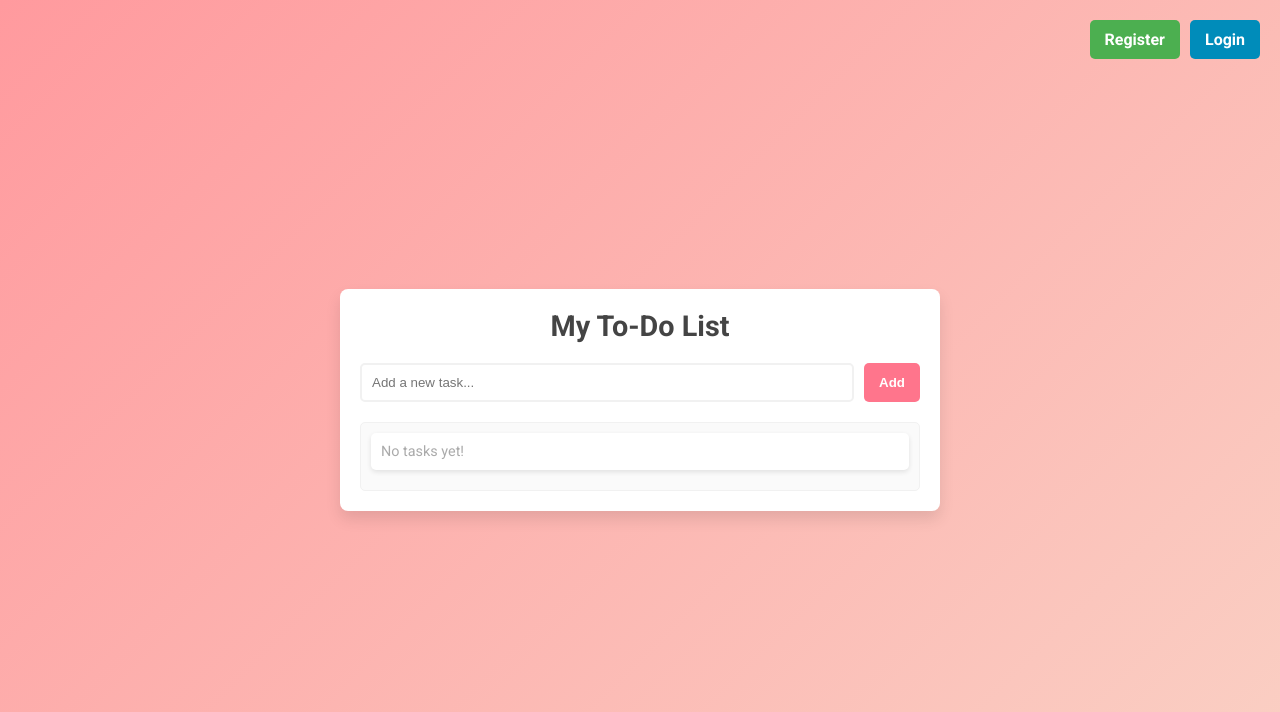
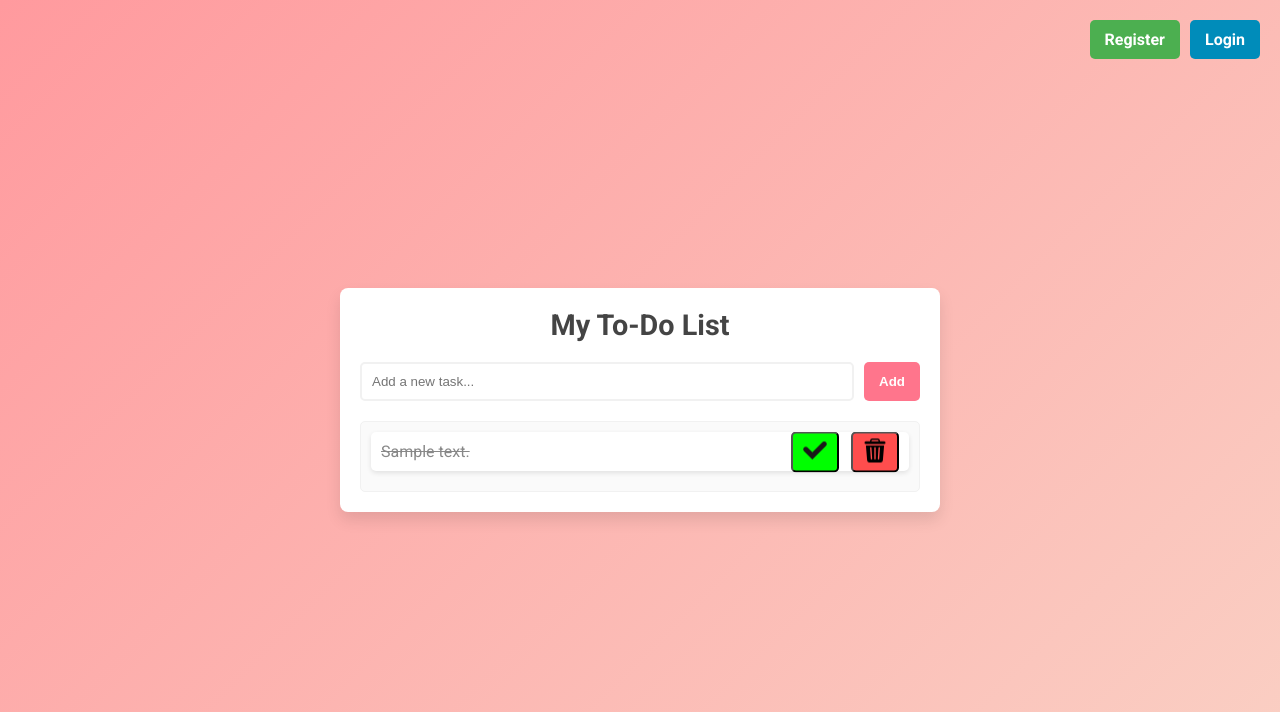
Before and after one commit to AlexeyE1/-to_do_list, a Django app: page / in a window 1280 px wide. Shown: the top 712 px of the page. Run offline with Django 5.2, Linux system fonts and the light colour scheme; a user stored in the database is signed in; tables that the repository leaves empty hold one stand-in row (values such as "Sample post").

Commit message:
added function of deleting and changing task status, and also added styles and js script

```diff
--- a/todolist/main/static/css/main.css
+++ b/todolist/main/static/css/main.css
@@ -166,3 +166,13 @@
     margin: 100px auto;
     text-align: center;
 }
+
+.task-move {
+    position: relative;
+    transition: transform 0.5s ease, top 0.5s ease;
+}
+
+.task_completed {
+    text-decoration: line-through;
+    color: #888;
+}
--- a/todolist/main/static/js/main.js
+++ b/todolist/main/static/js/main.js
@@ -1,34 +1,70 @@
-function addTask() {
-    const taskInput = document.getElementById('taskInput');
-    const taskList = document.getElementById('taskList');
-    const taskValue = taskInput.value.trim();
+document.addEventListener('DOMContentLoaded', function() {
+    const completeButtons = document.querySelectorAll('.complete');
 
-    if (taskValue === '') return;
+    completeButtons.forEach(button => {
+        button.addEventListener('click', function(event) {
+            event.preventDefault(); // Останавливаем стандартное поведение кнопки
 
-    // Remove empty state if present
-    const emptyState = taskList.querySelector('.empty');
-    if (emptyState) emptyState.remove();
+            const taskItem = event.target.closest('li');
+            const taskList = document.getElementById('taskList');
+            const formAction = taskItem.querySelector('form').action;
 
-    // Create new task item
-    const newTask = document.createElement('li');
-    newTask.innerHTML = `
-        <span>${taskValue}</span>
-        <button class="remove" onclick="removeTask(this)">Remove</button>
-    `;
-    taskList.appendChild(newTask);
+            // Используем регулярное выражение для извлечения ID из URL
+            const taskIdMatch = formAction.match(/(\d+)\/$/);
+            const sessionIndexMatch = formAction.match(/session\/(\d+)\/$/);
 
-    taskInput.value = '';
-}
+            let urlPath = '';
 
-function removeTask(button) {
-    const task = button.parentElement;
-    const taskList = task.parentElement;
-    task.remove();
+            // Проверяем, является ли задача задачей из сессии или из базы данных
+            if (sessionIndexMatch) {
+                urlPath = `/change_status/session/${sessionIndexMatch[1]}/`; // Путь для задач из сессии
+            } else if (taskIdMatch) {
+                urlPath = `/change_status/${taskIdMatch[1]}/`; // Путь для задач из базы данных
+            }
 
-    if (taskList.children.length === 0) {
-        const emptyMessage = document.createElement('li');
-        emptyMessage.className = 'empty';
-        emptyMessage.textContent = 'No tasks yet!';
-        taskList.appendChild(emptyMessage);
-    }
-}
+            // Если URL не содержит ID, выходим
+            if (!urlPath) return;
+
+            // Добавляем класс для анимации перемещения
+            taskItem.classList.add('task-move');
+
+            // Если задача не помечена как выполненная
+            if (!taskItem.querySelector('.task_completed')) {
+                taskItem.querySelector('span').classList.add('task_completed');
+
+                // Плавно перемещаем задачу вниз через другие элементы
+                let nextSibling = taskItem.nextElementSibling;
+                let distance = 0;
+
+                // Плавно двигаем задачу вниз через другие элементы
+                const moveDown = setInterval(function() {
+                    if (nextSibling) {
+                        taskItem.style.top = `${distance}px`;
+                        distance += taskItem.offsetHeight + 5; // Двигаем на высоту задачи + небольшой отступ
+                        nextSibling = nextSibling.nextElementSibling;
+                    } else {
+                        // После завершения анимации перемещаем задачу в конец
+                        taskList.appendChild(taskItem);
+                        taskItem.style.top = '0px'; // сбрасываем стиль top
+                        clearInterval(moveDown);
+                    }
+                }, 70); // Увеличиваем интервал, чтобы анимация была медленнее
+
+                // Отправляем запрос на сервер для изменения статуса задачи
+                fetch(urlPath, {
+                    method: 'POST',
+                    headers: {
+                        'Content-Type': 'application/json',
+                        'X-CSRFToken': document.querySelector('[name=csrfmiddlewaretoken]').value // Отправляем csrf токен
+                    },
+                    body: JSON.stringify({ completed: true })
+                })
+                .then(response => response.json())
+                .then(data => {
+                    // Обработка успешного ответа (если нужно)
+                })
+                .catch(error => console.error('Error:', error));
+            }
+        });
+    });
+});
--- a/todolist/main/templates/main/home.html
+++ b/todolist/main/templates/main/home.html
@@ -16,12 +16,26 @@
             {% if session_tasks %}
                 {% for task in session_tasks %}
                     <li>
-                        <span>{{ task.text }}</span>
-                        <form method="POST" action="#" style="display:inline;">
+                        <span {% if task.completed %} class='task_completed' {% endif %}>{{ task.text }}</span>
+                        <form method="POST" action="{% url "main:change_status_session" task.task_counter %}" style="display:inline;">
                             {% csrf_token %}
                             <button type="submit" class="complete"><img src="static/images/check_mark.png" alt=""></button>
                         </form>
-                        <form method="POST" action="#" style="display:inline;">
+                        <form method="POST" action="{% url "main:remove_session_task" task.task_counter %}" style="display:inline;">
+                            {% csrf_token %}
+                            <button type="submit" class="remove"><img src="static/images/trash.png" alt=""></button>
+                        </form>
+                    </li>
+                {% endfor %}
+            {% elif db_tasks %}
+                {% for task in db_tasks %}
+                    <li>
+                        <span {% if task.completed %} class='task_completed' {% endif %}>{{ task.text }}</span>
+                        <form method="POST" action="{% url "main:change_status" task.id %}" style="display:inline;">
+                            {% csrf_token %}
+                            <button type="submit" class="complete"><img src="static/images/check_mark.png" alt=""></button>
+                        </form>
+                        <form method="POST" action="{% url "main:remove_task" task.id %}" style="display:inline;">
                             {% csrf_token %}
                             <button type="submit" class="remove"><img src="static/images/trash.png" alt=""></button>
                         </form>
--- a/todolist/main/urls.py
+++ b/todolist/main/urls.py
@@ -1,5 +1,5 @@
 from django.urls import path
-from .views import TaskListView, TaskAddView, TaskRemoveView, SyncSessionTasksView
+from .views import TaskListView, TaskAddView, TaskRemoveView, TaskChangeStatusView, SyncSessionTasksView
 
 
 app_name='main'
@@ -9,6 +9,8 @@
     path('', TaskListView.as_view(), name='task_list'),
     path('add/', TaskAddView.as_view(), name='add_task'),
     path('remove/<int:task_id>/', TaskRemoveView.as_view(), name='remove_task'),
-    path('remove/session/<int:session_index>/', TaskRemoveView.as_view(), name='remove_session_task'),
+    path('remove/session/<int:task_counter>/', TaskRemoveView.as_view(), name='remove_session_task'),
+    path('change_status/<int:task_id>/', TaskChangeStatusView.as_view(), name='change_status'),
+    path('change_status/session/<int:task_counter>/', TaskChangeStatusView.as_view(), name='change_status_session'),
     path('sync/', SyncSessionTasksView.as_view(), name='sync_tasks'),
 ]
--- a/todolist/main/views.py
+++ b/todolist/main/views.py
@@ -3,6 +3,8 @@
 from django.views.generic import View
 from .models import Task
 from django.shortcuts import redirect
+from django.db.models import F
+import datetime
 
 
 class TaskListView(View):
@@ -10,10 +12,10 @@
         session_tasks = request.session.get('tasks', [])
 
         db_tasks = Task.objects.filter(user=request.user) if request.user.is_authenticated else []
-
         return render(request, 'main/home.html', {
-            'session_tasks': session_tasks,
-            'db_tasks': db_tasks
+            'session_tasks': sorted(session_tasks, key=lambda x: (not(x['completed']), x['task_counter']), reverse=True),
+            'db_tasks': db_tasks,
+            'is_authenticated': request.user.is_authenticated,
         })
 
 
@@ -24,23 +26,40 @@
             if request.user.is_authenticated:
                 Task.objects.create(user=request.user, text=task_text)
             else:
+                if 'task_counter' not in request.session:
+                    request.session['task_counter'] = 0
+
                 session_tasks = request.session.get('tasks', [])
-                session_tasks.append({'text': task_text, 'completed': False})
+                session_tasks.append({'text': task_text, 'completed': False, 'created_at': datetime.datetime.now().strftime('%Y-%m-%d %H:%M:%S'),
+                                      'task_counter':  request.session['task_counter']})
                 request.session['tasks'] = session_tasks
+                request.session['task_counter'] += 1
         print(request.session['tasks'])
         return redirect('main:task_list')
 
 
 
 class TaskRemoveView(View):
-    def post(self, request, task_id=None, session_index=None):
+    def post(self, request, task_id=None, task_counter=None):
         if request.user.is_authenticated and task_id:
             Task.objects.filter(id=task_id, user=request.user).delete()
-        elif session_index is not None:
+        elif task_counter is not None:
             session_tasks = request.session.get('tasks', [])
-            if 0 <= session_index < len(session_tasks):
-                session_tasks.pop(session_index)
-                request.session['tasks'] = session_tasks
+            request.session['tasks'] = [task for task in session_tasks if task['task_counter'] != task_counter]
+        return redirect('main:task_list')
+
+
+class TaskChangeStatusView(View):
+    def post(self, request, task_id=None, task_counter=None):
+        if request.user.is_authenticated and task_id:
+            tasks = Task.objects.filter(id=task_id, user=request.user)
+            tasks.update(completed=~F('completed'))
+        elif task_counter is not None:
+            session_tasks = request.session.get('tasks', [])
+            for task in session_tasks:
+                if task['task_counter'] == task_counter:
+                    task['completed'] = not(task['completed'])
+            request.session['tasks'] = session_tasks
         return redirect('main:task_list')
 
 
--- a/todolist/templates/base.html
+++ b/todolist/templates/base.html
@@ -15,5 +15,7 @@
 <body>
 {% block container %}
 {% endblock container %}
+
+<script src="{% static 'js/main.js' %}"></script>
 </body>
 </html>
--- a/todolist/todolist/settings.py
+++ b/todolist/todolist/settings.py
@@ -129,4 +129,4 @@
 
 DEFAULT_AUTO_FIELD = 'django.db.models.BigAutoField'
 
-TASKS_SESSION_ID = 'task'
+TASKS_SESSION_ID = 'tasks'
```
